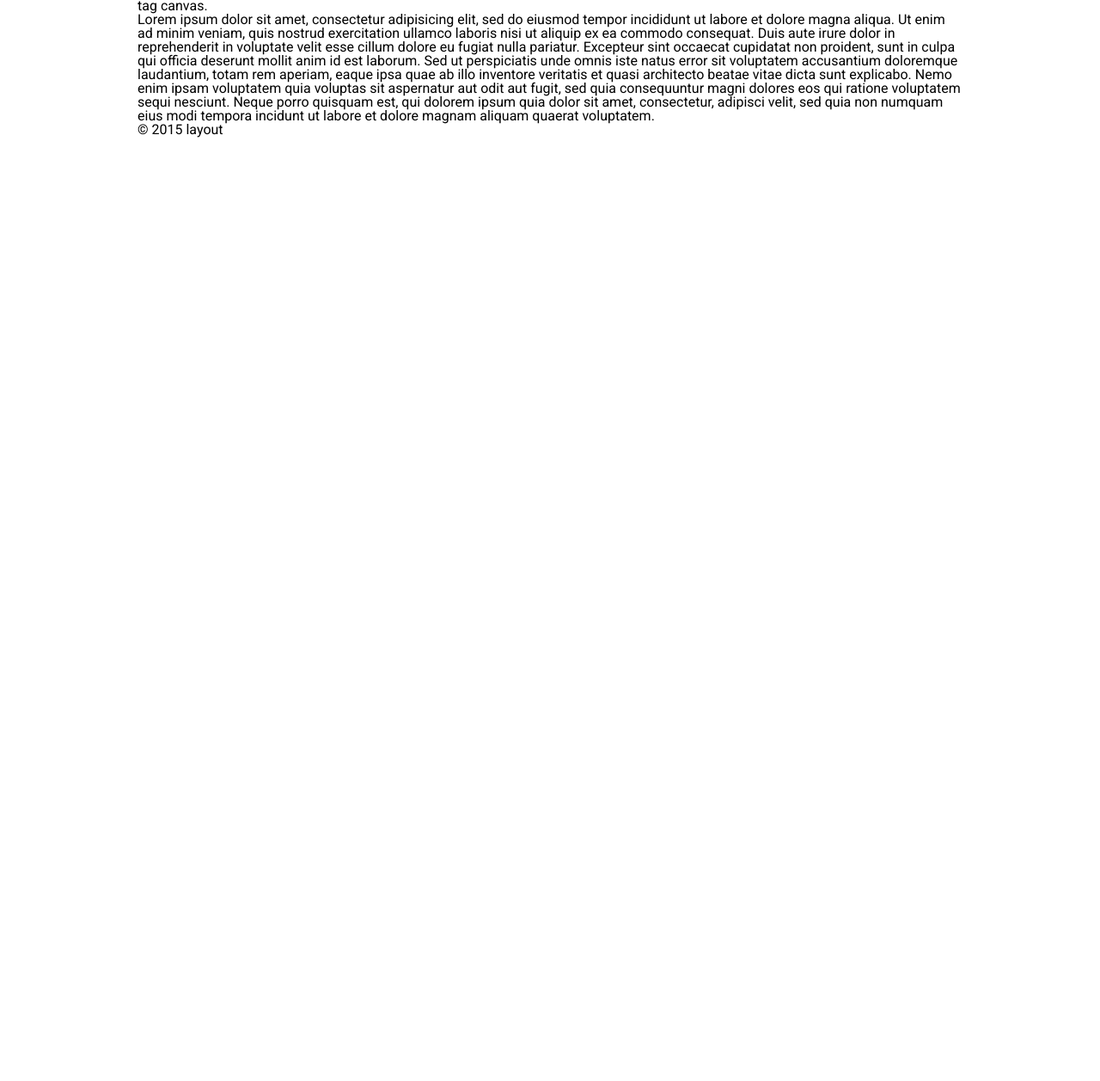
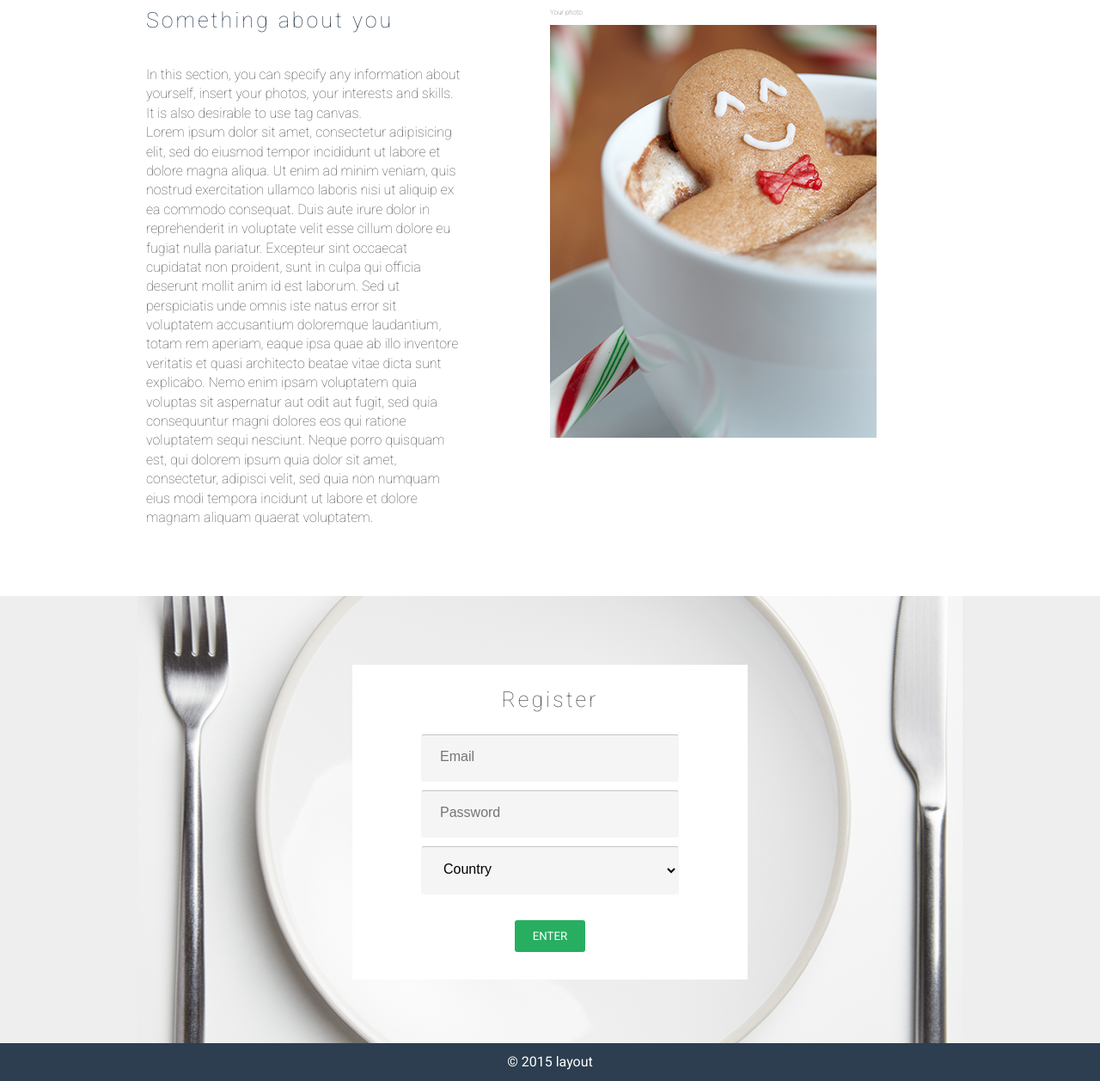
Before and after one commit to dovhanrg/mgid, a website: page src/index.html in a window 1280 px wide. Shown: the part 77-1334 px from the top of the page at 86% size. Before the commit the page ends 800 px from the top, so only its background shows below. Drawn offline with nearby package versions, Linux system fonts and the light colour scheme; files that its build step writes are made by us from their sources.

Commit message:
main amd footer

```diff
--- a/src/index.html
+++ b/src/index.html
@@ -15,7 +15,7 @@
       <div class="container">
         <div class="header__top">
           <div class="header__logo-link">
-            <a href="#layout" class="logo-link">layout</a>
+            <a href="/" class="logo-link">layout</a>
           </div>
           <nav class="header__nav">
             <a href="#html" class="header__link">html</a>
@@ -32,40 +32,73 @@
       </div>
     </header>
     <main class="main">
+      <div class="main__description">
         <div class="container">
-        <div class="main__description">
+          <div class="main__description-wrapper">
             <div class="main__article">
               <h1 class="main__title">Something about you</h1>
               <div class="main__text">
                 <p>
-                In this section, you can specify any information about yourself, insert your photos, your interests and
+                  In this section, you can specify any information about yourself, insert your photos, your interests
+                  and
                   skills. It is also desirable to use tag canvas.
                 </p>
                 <p>
-                Lorem ipsum dolor sit amet, consectetur adipisicing elit, sed do eiusmod tempor incididunt ut labore et
-                dolore magna aliqua. Ut enim ad minim veniam, quis nostrud exercitation ullamco laboris nisi ut aliquip
-                ex ea commodo consequat. Duis aute irure dolor in reprehenderit in voluptate velit esse cillum dolore eu
+                  Lorem ipsum dolor sit amet, consectetur adipisicing elit, sed do eiusmod tempor incididunt ut labore
+                  et
+                  dolore magna aliqua. Ut enim ad minim veniam, quis nostrud exercitation ullamco laboris nisi ut
+                  aliquip
+                  ex ea commodo consequat. Duis aute irure dolor in reprehenderit in voluptate velit esse cillum dolore
+                  eu
                   fugiat nulla pariatur. Excepteur sint occaecat cupidatat non proident, sunt in culpa qui officia
                   deserunt mollit anim id est laborum. Sed ut perspiciatis unde omnis iste natus error sit voluptatem
                   accusantium doloremque laudantium, totam rem aperiam, eaque ipsa quae ab illo inventore veritatis et
                   quasi architecto beatae vitae dicta sunt explicabo. Nemo enim ipsam voluptatem quia voluptas sit
                   aspernatur aut odit aut fugit, sed quia consequuntur magni dolores eos qui ratione voluptatem sequi
-                nesciunt. Neque porro quisquam est, qui dolorem ipsum quia dolor sit amet, consectetur, adipisci velit,
+                  nesciunt. Neque porro quisquam est, qui dolorem ipsum quia dolor sit amet, consectetur, adipisci
+                  velit,
                   sed quia non numquam eius modi tempora incidunt ut labore et dolore magnam aliquam quaerat voluptatem.
                 </p>
               </div>
             </div>
-          <div class="main__foto"></div>
+            <div class="main__foto">
+              <figure class="main-photo">
+                <figcaption class="main-photo__title">Your photo</figcaption>
+                <img class="main-photo__img" src="img/shutterstock_120223771.png" alt="">
+              </figure>
+            </div>
+          </div>
+        </div>
       </div>
       <div class="main__form">
-          <form action="" class="form"></form>
+        <div class="container form-wrapper">
+          <form action="" class="form">
+            <h2 class="form__title">Register</h2>
+            <div class="form__input-wrapper">
+              <input placeholder="Email" type="email" class="form__input">
+            </div>
+            <div class="form__input-wrapper">
+              <input placeholder="Password" type="password" class="form__input">
+            </div>
+            <div class="form__input-wrapper">
+              <select class="form__select" name="" id="">
+                <option class="form__option" value="country">Country</option>
+                <option class="form__option" value="country 1">Country 1</option>
+                <option class="form__option" value="country 2">Country 2</option>
+                <option class="form__option" value="country 3">Country 3</option>
+              </select>
+            </div>
+            <button class="button form__button">Enter</button>
+          </form>
         </div>
       </div>
     </main>
     <footer class="footer">
       <div class="container">
         <div class="footer__rights">
+          <span>
             &copy; 2015 layout
+          </span>
         </div>
       </div>
     </footer>
--- a/src/scss/style.scss
+++ b/src/scss/style.scss
@@ -4,12 +4,24 @@ $bg-light-green: #27ae60;
 $bg-button-header-green: #249f58;
 $bg-button-header-green-hover: #35c371;
 $bg-button-green: #24a058;
+$text-color: #444444;
+$border-input-color: #c4c4c4;
+$bg-input-color: #f5f5f5;
+
+*,
+input,
+select {
+  box-sizing: border-box;
+}
 
 body,
 button {
   font-family: "Roboto", sans-serif;
 }
 
+body {
+  color: $text-color;
+}
 .wrapper {
   min-height: 100%;
 }
@@ -68,15 +80,105 @@ button {
   }
 }
 
-.Go_ {
-  font-size: 20px;
-  font-family: "Roboto";
-  color: rgb(255, 255, 255);
-  text-transform: uppercase;
-  line-height: 1.6;
-  text-align: center;
-  position: absolute;
-  left: 817.92px;
-  top: 307px;
-  z-index: 41;
+.main {
+  &__description-wrapper {
+    display: flex;
+    padding: 44px 0 80px;
+  }
+
+  &__article {
+    flex: 1 1 50%;
+  }
+
+  &__title {
+    font-weight: 100;
+    font-size: 25px;
+    letter-spacing: 3px;
+    margin-bottom: 40px;
+    color: $bg-bark-blue-color;
+  }
+
+  &__text {
+    font-weight: 100;
+    line-height: 1.4;
+    padding-right: 100px;
+  }
+
+  &__foto {
+    flex: 1 1 50%;
+  }
+
+  &__form {
+    background-color: #eeeeee;
+  }
 }
+
+.main-photo {
+  &__title {
+    font-weight: 100;
+    font-size: 8px;
+    margin-bottom: 10px;
+  }
+}
+
+.form-wrapper {
+  background-image: url(../img/shutterstock_130423430.png);
+  background-repeat: no-repeat;
+  background-position: 50%;
+  background-size: cover;
+  min-height: 520px;
+  padding-top: 80px;
+}
+
+.form {
+  background-color: #fff;
+  max-width: 460px;
+  display: flex;
+  flex-direction: column;
+  align-items: center;
+  margin: 0 auto;
+
+  &__input-wrapper {
+    margin-bottom: 10px;
+  }
+
+  &__title {
+    font-size: 25px;
+    letter-spacing: 3px;
+    margin: 28px auto;
+    font-weight: 100;
+  }
+
+  &__input,
+  &__select {
+    min-width: 300px;
+    font-size: 16px;
+    padding: 16px 21px 19px;
+    border: 1px solid transparent;
+    border-top: 1px solid $border-input-color;
+    background-color: $bg-input-color;
+    border-radius: 3px;
+  }
+
+  &__button {
+    background-color: $bg-light-green;
+    margin: 20px auto 32px;
+
+    &:hover {
+      background-color: $bg-button-header-green-hover;
+    }
+  }
+}
+
+.footer {
+  background-color: $bg-bark-blue-color;
+
+  &__rights {
+    margin: 0 auto;
+    color: #fff;
+    display: flex;
+    justify-content: center;
+    align-items: center;
+    min-height: 44px;
+  }
+}
```
Also changed, not shown: dist/css/style.css, dist/css/style.min.css, dist/img/Enter.png (added), dist/img/Enter.webp (added), dist/img/button.png (added), dist/img/button.webp (added), dist/img/shutterstock_120223771.png (added), dist/img/shutterstock_120223771.webp (added), dist/img/shutterstock_130423430.png (added), dist/img/shutterstock_130423430.webp (added), dist/index.html, src/img/shutterstock_120223771.png (added), src/img/shutterstock_130423430.png (added). Lines whose indentation alone changed are shown as unchanged.
